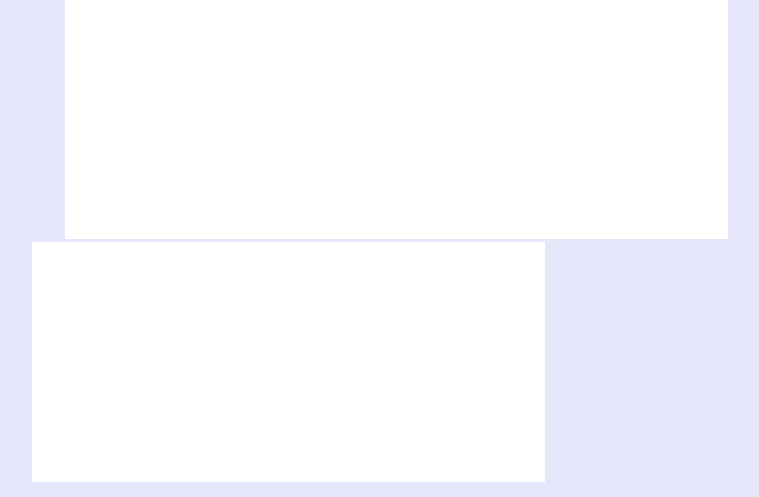
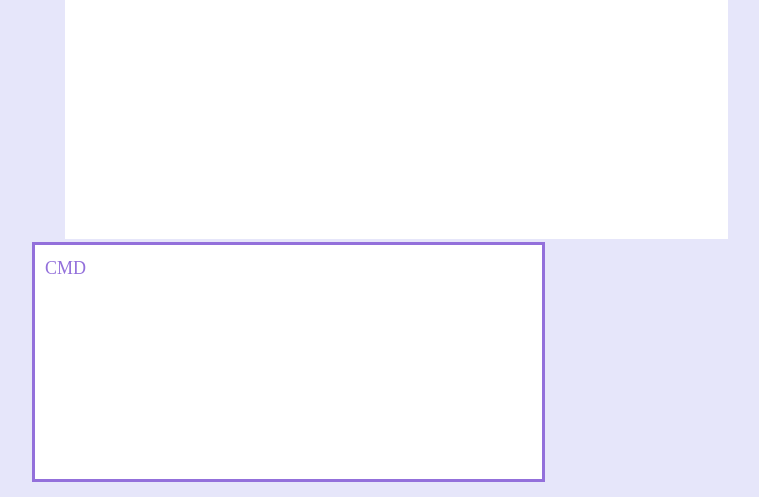
Before and after one commit to Oxer11/Y86, a Django app: page /IDE/ in a window 1280 px wide, after a click that opens the changed part. Shown: the part 389-886 px from the top of the page, without its empty margins (18-777 px from the left). Run offline with Django 3.2, Linux system fonts and the light colour scheme; some libraries are stand-ins or nearby versions; some web fonts are replaced.

Commit message:
Add files via upload

```diff
--- a/Y86_Assembly_IDE/IDE/static/IDE/js/Load.js
+++ b/Y86_Assembly_IDE/IDE/static/IDE/js/Load.js
@@ -74,10 +74,10 @@ $(document).ready(function(){
     		     			$("#columns").html(data.Display);
     		     			$("#Stack").html(data.Stack);
     		     			$("#tab_content3").html(data.Register);
-    		     			$("#cmd_output").append(data.CMD);
+    		     			$("#cmd_output").html(data.CMD);
 							$("#Cache").html(data.Cache);
 
-							$("#cmd_output").scrollTop(99999);
+							$(".cmd").scrollTop(99999);
 							var ls=data.Codes.split('\n');
 							var i=0;
 							for(i=0;i!=ls.length;i++)
--- a/Y86_Assembly_IDE/IDE/static/IDE/style.css
+++ b/Y86_Assembly_IDE/IDE/static/IDE/style.css
@@ -360,8 +360,6 @@
 
         .pointer:before {
             content: url(arrow.png);
-            width: 10px;
-            height: 10px;
         }
 
         .tabs {
@@ -464,7 +462,7 @@
 
 		.cmd{
             position: relative;
-			border:none;
+			border:3px solid rgb(147,112,219);
             float: left;
             background-color:white;
             width: 41%;
@@ -472,9 +470,53 @@
             margin: 15px;
 			margin-top:3px;
 			padding:10px;
-			overflow-x:hidden;
+			overflow-x:auto;
             overflow-y:auto;
         }
+			.cmd td{
+				border:1px solid rgb(211,211,211);
+				border-right:none;
+				border-left:none;
+				font-weight:bold;
+			}
+			.cmd .info{
+				background-color:rgb(224,255,255);
+			}
+			.cmd .info:hover{
+				background-color:rgb(224,255,255);
+			}
+			.cmd .info:before{
+				content: url(info.png);
+				position:relative;
+				left:-3px;
+				top:2px;
+			}
+
+			.cmd .ins{
+				background-color:white;
+			}
+			.cmd .ins:hover{
+				background-color:white;
+			}
+			.cmd .ins:before{
+				content: url(ins.png);
+				position:relative;
+				left:-3px;
+				top:2px;
+			}
+
+			.cmd .error{
+				background-color:rgb(255,228,225);
+			}
+			.cmd .error:hover{
+				background-color:rgb(255,228,225);
+			}
+			.cmd .error:before{
+				content: url(error.png);
+				position:relative;
+				left:-3px;
+				top:2px;
+			}
 
         mark {
             background-color: rgba(147,112,219,0.3);
--- a/Y86_Assembly_IDE/IDE/templates/IDE/main.html
+++ b/Y86_Assembly_IDE/IDE/templates/IDE/main.html
@@ -129,7 +129,12 @@
 			</table>
         </div>
 
-		<div class="cmd" id="cmd_output">
+		<div class="cmd">
+		<p style="font-family:myFont;font-size:18px;color:rgb(147,112,219);">CMD</p>
+		<table style="width:100%;">
+		<tbody id="cmd_output">
+		</tbody>
+		</table>
 		</div>
 
 		</div>
--- a/Y86_Assembly_IDE/IDE/views.py
+++ b/Y86_Assembly_IDE/IDE/views.py
@@ -69,7 +69,7 @@ def Step(MAXSTEP=1, breakpoints=[], OP=0):
 	STEP = 0
 	while Stat.stat=='AOK' and STEP<MAXSTEP:
 		if [PC,'y',1] in breakpoints:
-			add_CR('<div>Breakpoint %d, '%(breakpoints.index([PC,'y',1])+1)+hex(PC)+'</div>')
+			add_CR('<tr><td  class="info">Breakpoint %d, '%(breakpoints.index([PC,'y',1])+1)+hex(PC)+'</td></tr>')
 			end = 1
 			break
 		if (OP == 2) and (dep == -1):
@@ -175,17 +175,17 @@ Display = []
 lst_cmdid, step_cnt, next_cnt, end, dep = 0, 0, 0, 0, 0
 NUM_INS, NUM_BUB = 0, 0
 PC, f_pc, maxPC = 0, 0, 0
+lst_cmd=''
 
 @csrf_exempt
 def index(request):
 #print request.method
 #	print request.POST
-	global mem, reg, pipereg, CC, Stat, tmp_pipereg, labels, Codes, error, InsCode, breakpoints, NUM_INS, NUM_BUB, PC, f_pc, maxPC, lst_cmdid, step_cnt, next_cnt, end, dep
+	global lst_cmd,mem, reg, pipereg, CC, Stat, tmp_pipereg, labels, Codes, error, InsCode, breakpoints, NUM_INS, NUM_BUB, PC, f_pc, maxPC, lst_cmdid, step_cnt, next_cnt, end, dep
 	if request.method == 'GET':
 		return render(request, 'IDE/main.html', {})
 	elif request.method == 'POST':
 		results = {}
-		set_CR('')
 		init_THREAD()
 		if request.POST.get("type") == 'code':
 			mem = Memory()
@@ -232,8 +232,8 @@ def index(request):
 				step_cnt, next_cnt, dep = 0, 0, 0
 			end = 1
 
-			set_CR("<div>" + cmd)
 			if len(cmd)==0 : cmd = lst_cmd
+			add_CR('<tr><td  class="ins">'+cmd+'</td></tr>')
 			sep = cmd.find(' ')
 			if sep == -1: sep = len(cmd)
 			CMD = cmd[0:sep]
@@ -252,14 +252,15 @@ def index(request):
 				InsCode = {}
 				breakpoints = []
 				set_CLK(0)
+				set_CR('')
 				NUM_INS, NUM_BUB = 0, 0
 				PC, f_pc, maxPC= 0, 0, 0
 
-			if (CMD == 'h') or (CMD == 'help'):
+			elif (CMD == 'h') or (CMD == 'help'):
 				s=Help(arg)
 				add_CR(s)
 
-			if (CMD == 'set'):
+			elif (CMD == 'set'):
 				sep = arg.find(' ')
 				arg1 = arg[0:sep].strip()
 				arg2 = arg[sep+1:len(arg)].strip()
@@ -268,58 +269,60 @@ def index(request):
 				arg2 = arg2[0:sep].strip()
 				if arg1 == 'REG':
 					reg.write(reg.map[arg2],int(arg3))
-				if arg1 == 'MEM':
+				elif arg1 == 'MEM':
 					mem.write(int(arg2,16),int(arg3))
-				if arg1 == 'STACK':
+				elif arg1 == 'STACK':
 					mem.write(reg.reg[RRSP]-8*int(arg2,10),int(arg3))
-				if arg1 == 'CACHE':
+				elif arg1 == 'CACHE':
 					sep=arg3.find(' ')
 					arg4=arg3[sep+1:].strip()
 					arg3=arg3[0:sep].strip()
 					if mem.set_cacfg(int(arg2),int(arg3),int(arg4))==1:
-						add_CR("<div>Invalid S,B or E</div>")
+						add_CR('<tr><td  class="error">Invalid S,B or E</td></tr>')
+				else:
+					add_CR('<tr><td  class="error">Invalid Instruction</td></tr>')
 
 			#Display
-			if (CMD == 'display'): Display.append(arg)
+			elif (CMD == 'display'): Display.append(arg)
 
-			if (CMD == 'undisplay'): Display.remove(arg)
+			elif (CMD == 'undisplay'): Display.remove(arg)
 
 			#Step
-			if (CMD == 's') or (CMD == 'step'):
+			elif (CMD == 's') or (CMD == 'step'):
 				if Stat.stat == 'NON': Stat.stat = 'AOK'
 				Step()
 				step_cnt += 1
 				if (len(arg) > 0 and step_cnt < int(arg,10) and Stat.stat == 'AOK'): end = 0
 
-			if (CMD == 'n') or (CMD == 'next'):
+			elif (CMD == 'n') or (CMD == 'next'):
 				if Stat.stat == 'NON': Stat.stat = 'AOK'
 				Step(OP = 1)
 				if (len(arg) > 0 and next_cnt < int(arg,10) and Stat.stat == 'AOK'): end = 0
 
-			if (CMD == 'c') or (CMD == 'continue'):
+			elif (CMD == 'c') or (CMD == 'continue'):
 				if Stat.stat == 'NON': Stat.stat = 'AOK'
 				end = 0
 				Step(MAXCLOCK, breakpoints)
 
-			if (CMD == 'finish'):
+			elif (CMD == 'finish'):
 				if Stat.stat == 'NON': Stat.stat = 'AOK'
 				end = 0
 				Step(MAXCLOCK, OP = 2)
 
 			#Jump
-			if (CMD == 'j') or (CMD == 'jump'):
+			elif (CMD == 'j') or (CMD == 'jump'):
 				pipereg = PipeRegister()
 				if labels.has_key(arg): PC = int(labels[arg],16)
 				else: PC = int(arg,16)
 
-			if (CMD == 'return'):
+			elif (CMD == 'return'):
 				pipereg = PipeRegister()
 				rsp, rnone = reg.read(RRSP, RNONE)
 				addr = mem.display(rsp)
 				reg.write(RRSP, rsp+8)
 				PC = addr
 
-			if (CMD == 'call'):
+			elif (CMD == 'call'):
 				if labels.has_key(arg): addr = int(labels[arg],16)
 				else: addr = int(arg,16)
 				pipereg = PipeRegister()
@@ -331,32 +334,35 @@ def index(request):
 
 			#Breakpoints
 
-			if (CMD == 'b') or (CMD == 'break'):
+			elif (CMD == 'b') or (CMD == 'break'):
 				if labels.has_key(arg): breakpoints.append([int(labels[arg],16),'y',1])
 				else: breakpoints.append([int(arg,16),'y',1])
-				add_CR("<div>" + 'Breakpoint %d at '%(len(breakpoints)) + arg + "</div>")
+				add_CR('<tr><td  class="info">' + 'Breakpoint %d at '%(len(breakpoints)) + arg + "</td></tr>")
 
-			if (CMD == 'info') and (arg == 'breakpoints'):
-				add_CR("<div>" + 'Num'.ljust(8)+'Type'.ljust(15)+'Enb'.ljust(4)+'Address' + "</div>")
+			elif (CMD == 'info') and (arg == 'breakpoints'):
+				add_CR('<tr><td  class="info"><div>' + 'Num'.ljust(8)+'Type'.ljust(15)+'Enb'.ljust(4)+'Address' + "</div>")
 				for i in range(0,len(breakpoints)):
 					if breakpoints[i][2]!=0:
 						add_CR("<div>" + str(i+1).ljust(8)+'breakpoint'.ljust(15)+breakpoints[i][1].ljust(4)+hex(breakpoints[i][0]) + "</div>")
+				add_CR('</td></tr>')
 
-			if (CMD == 'enable'):
+			elif (CMD == 'enable'):
 				if len(arg) == 0:
 					for i in range(0,len(breakpoints)):
 						breakpoints[i][1] = 'y'
 				else: breakpoints[int(arg,10)-1][1] = 'y'
-			if (CMD == 'disable'):
+			elif (CMD == 'disable'):
 				if len(arg) == 0:
 					for i in range(0,len(breakpoints)):
 						breakpoints[i][1] = 'n'
 				else: breakpoints[int(arg,10)-1][1] = 'n'
-			if (CMD == 'delete'):
+			elif (CMD == 'delete'):
 				if len(arg) == 0:
 					for i in range(0,len(breakpoints)):
 						breakpoints[i][2] = 0
 				else: breakpoints[int(arg,10)-1][2] = 0
+			else:
+				add_CR('<tr><td  class="error">Invalid Instruction</td></tr>')
 
 			lst_cmd = cmd
 			results.update({"end":end})
```
Also changed, not shown: Y86_Assembly_IDE/IDE/static/IDE/error.png (added), Y86_Assembly_IDE/IDE/static/IDE/info.png (added), Y86_Assembly_IDE/IDE/static/IDE/ins.png (added).
